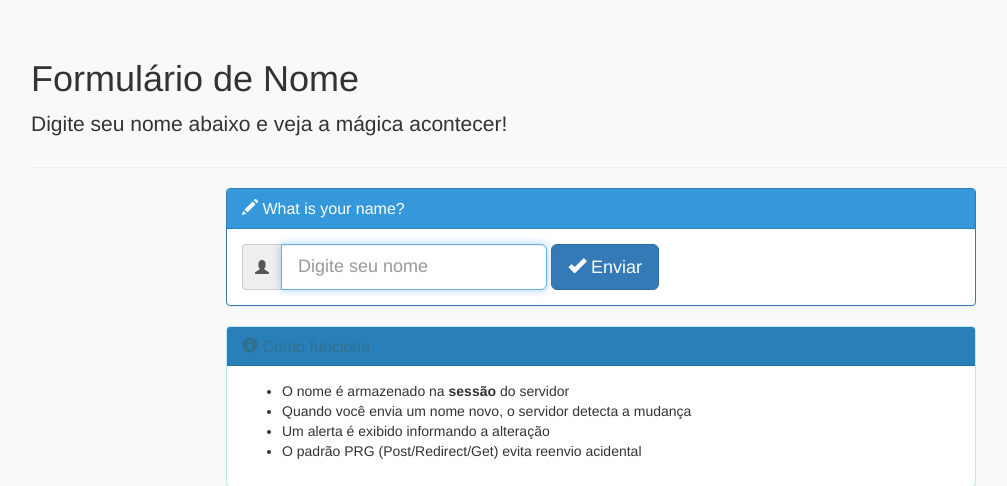
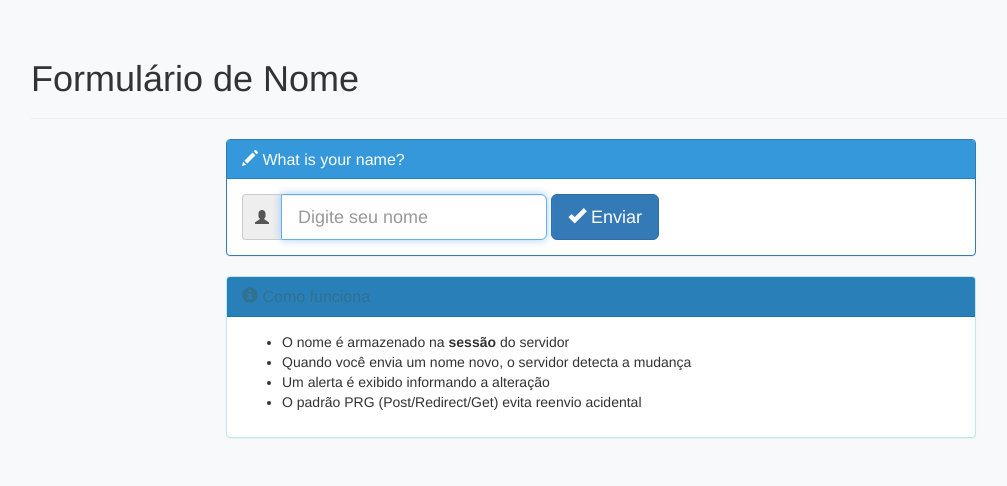
Before and after one commit to brondileticia/devweb-servidor-flask, a Flask app: page /formulario in a window 1280 px wide. Shown: the part 51-537 px from the top of the page, without its empty margins (39-1046 px from the left). Run offline with Flask 3, Linux system fonts and the light colour scheme; some libraries are stand-ins or nearby versions.

Commit message:
update: avaliação contínua 06, formulários web

```diff
--- a/templates/formulario.html
+++ b/templates/formulario.html
@@ -5,7 +5,6 @@
 {% block page_content %}
 <div class="page-header">
     <h1>Formulário de Nome</h1>
-    <p class="lead">Digite seu nome abaixo e veja a mágica acontecer!</p>
 </div>
 
 <div class="row">
```
